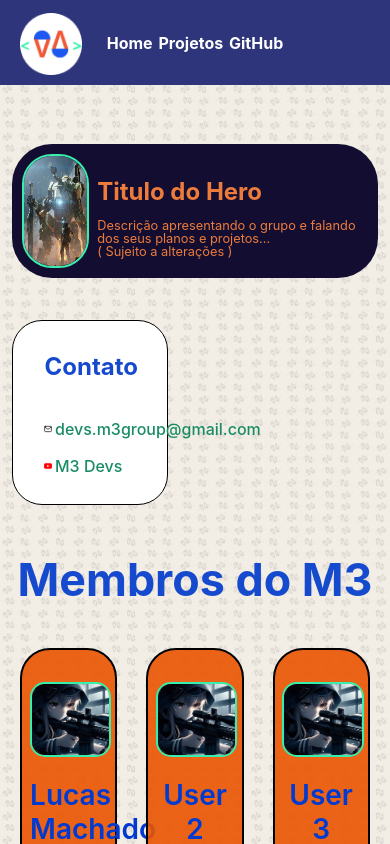
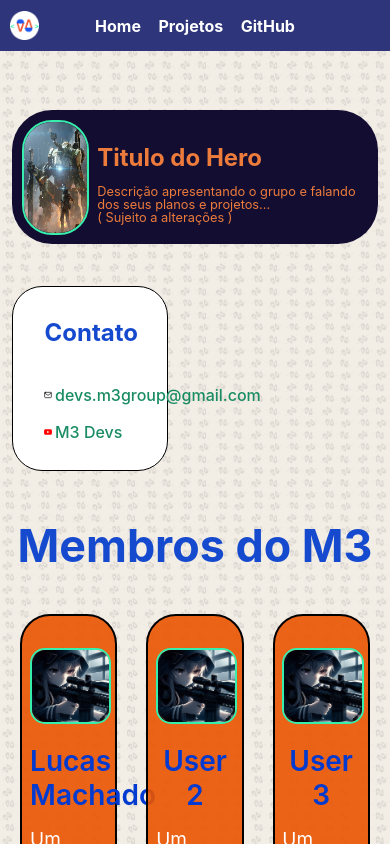
Before and after one commit to M3-Developers/M3.LandingPage-react, a React (Create React App) app: page / in a window 390 px wide. Shown: the top 844 px of the page. Built offline with nearby package versions, Linux system fonts and the light colour scheme.

Commit message:
Feature: The Header is now responsive

```diff
--- a/src/components/Header/index.jsx
+++ b/src/components/Header/index.jsx
@@ -8,7 +8,7 @@
       <nav>
         <a href="">Home</a>
         <a href="">Projetos</a>
-        <a href="">GitHub</a>
+        <a href="https://github.com/M3-Developers">GitHub</a>
       </nav>
     </header>
   );
--- a/src/components/Header/style.scss
+++ b/src/components/Header/style.scss
@@ -2,7 +2,15 @@
 
 .Header_Container {
     background-color: $Header-Background;
-    height: 7vh !important;
+    @media (max-width: 450px) {
+        height: 3vh;
+    }
+    @media (min-width: 750px) and (max-width: 750px) {
+        height: 5vh;
+    }
+    @media (min-width: 750px) {
+        height: 7vh;
+    }
     width: auto;
     padding: 13px 20px;
     display: flex;
@@ -13,20 +21,41 @@
     z-index: 5;
 
     img {
-        height: 73%;
+        @media (max-width: 450px) {
+            height: 56%;
+            margin-left: 10px;
+        }
+        @media (min-width: 750px) and (max-width: 750px) {
+            margin:  20px;
+            height: 56.5%;
+            margin-left: 10px;
+        }
+        @media (min-width: 750px) {
+            height: 63%;
+            margin-left: 20px;
+        }
         width: auto;
-        margin: 13px 20px;
         object-fit: contain;
         position: absolute;
-        top: 0;
+        top: 3;
         left: 0;
         z-index: 10;
     }
 
     nav {
-        display: flex;
+        @media (max-width: 450px) {
+            display: flex;
+            gap: 4.5vw;
+        }
+        @media (min-width: 750px) and (max-width: 750px) {
+            display: flex;
+            gap: 3vw;
+        }
+        @media (min-width: 750px) {
+            display: flex;
+            gap: 1.5vw;
+        }
         width: auto;
-        gap: 1.5vw;
         font-weight: bold;
         a {
             text-decoration: none;
```
